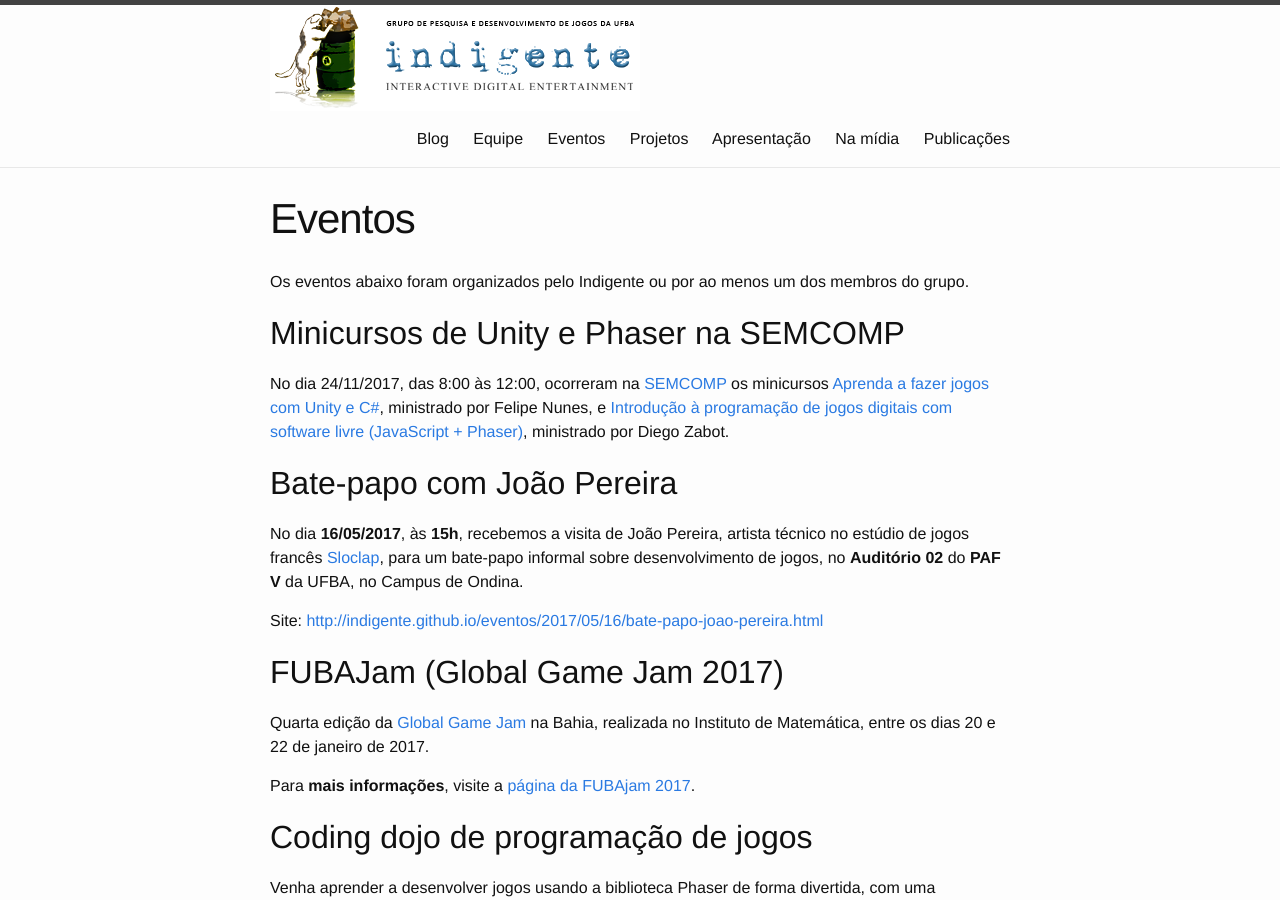
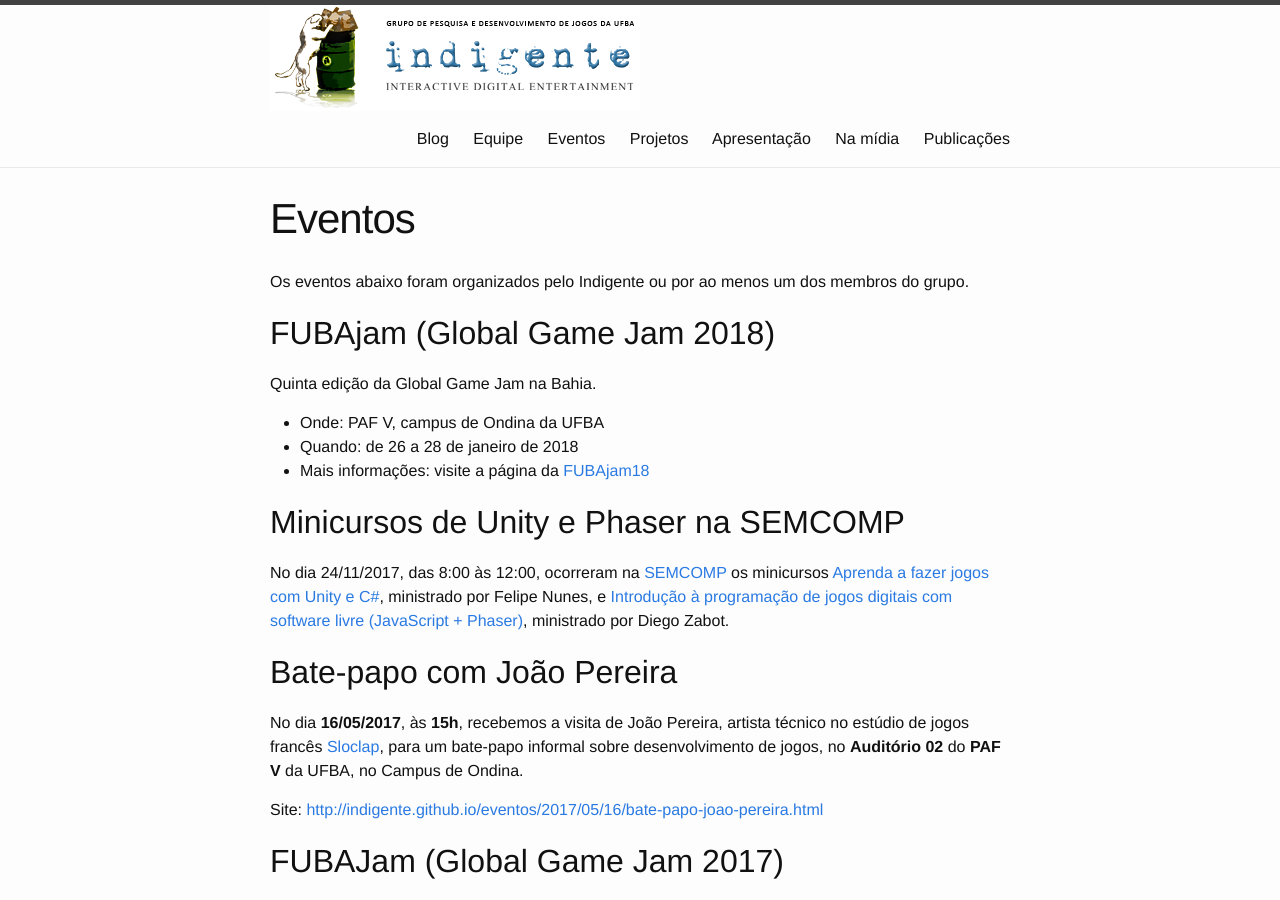
Before and after one commit to indigente/old-indigente.github.io, a Jekyll site: the page built from eventos/index.md, in a window 1280 px wide and 900 px high. Built offline with Jekyll 4.4.1, drawn with Linux system fonts in a browser that asks for light colours.

Commit message:
Adiciona FUBAjam18 à lista de eventos.

```diff
--- a/eventos/index.md
+++ b/eventos/index.md
@@ -5,6 +5,14 @@
 ---
 
 Os eventos abaixo foram organizados pelo Indigente ou por ao menos um dos membros do grupo.
+
+## FUBAjam (Global Game Jam 2018)
+
+Quinta edição da Global Game Jam na Bahia.
+
+- Onde: PAF V, campus de Ondina da UFBA
+- Quando: de 26 a 28 de janeiro de 2018
+- Mais informações: visite a página da [FUBAjam18]({{site.baseurl}}/FUBAjam18)
 
 ## Minicursos de Unity e Phaser na SEMCOMP
 
```
